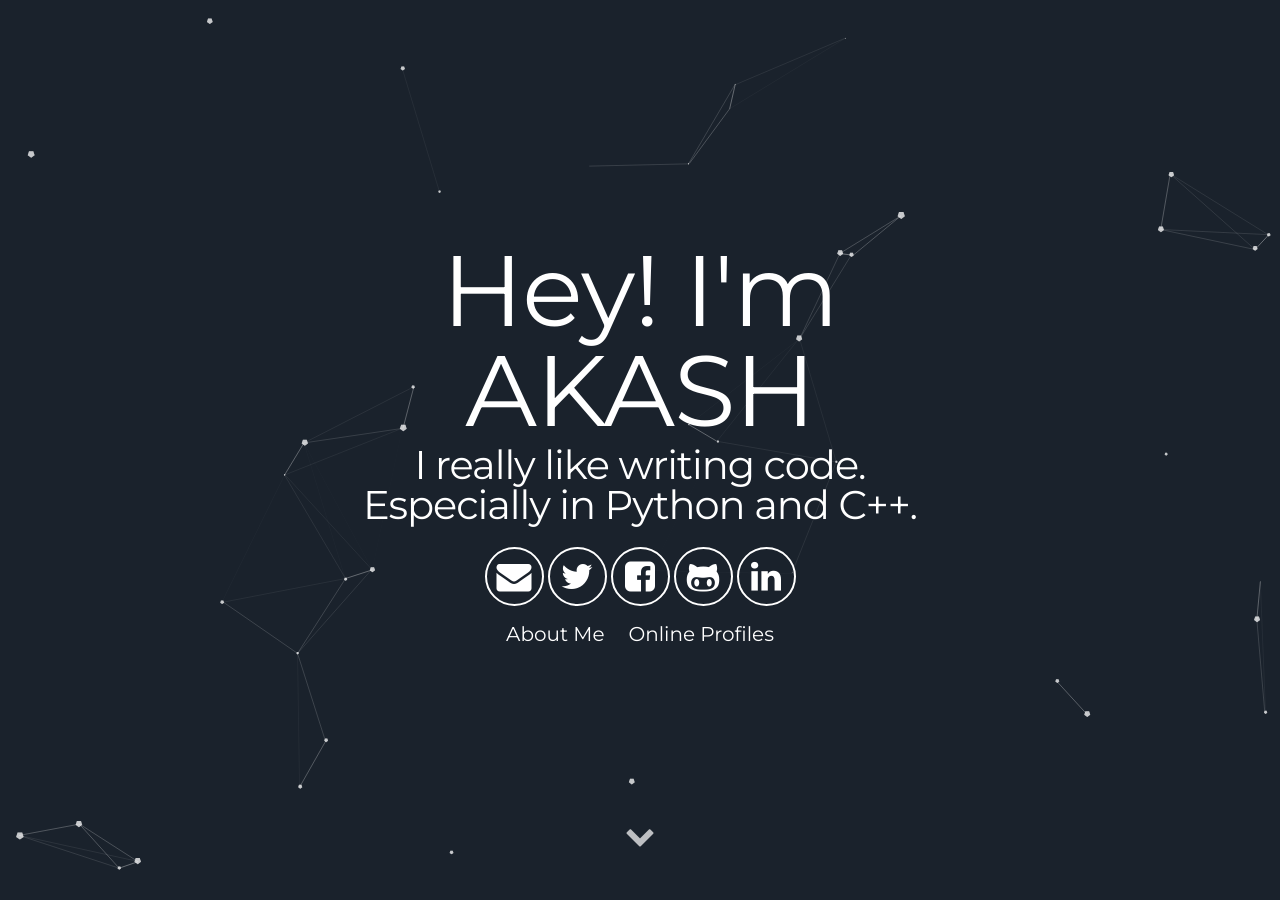
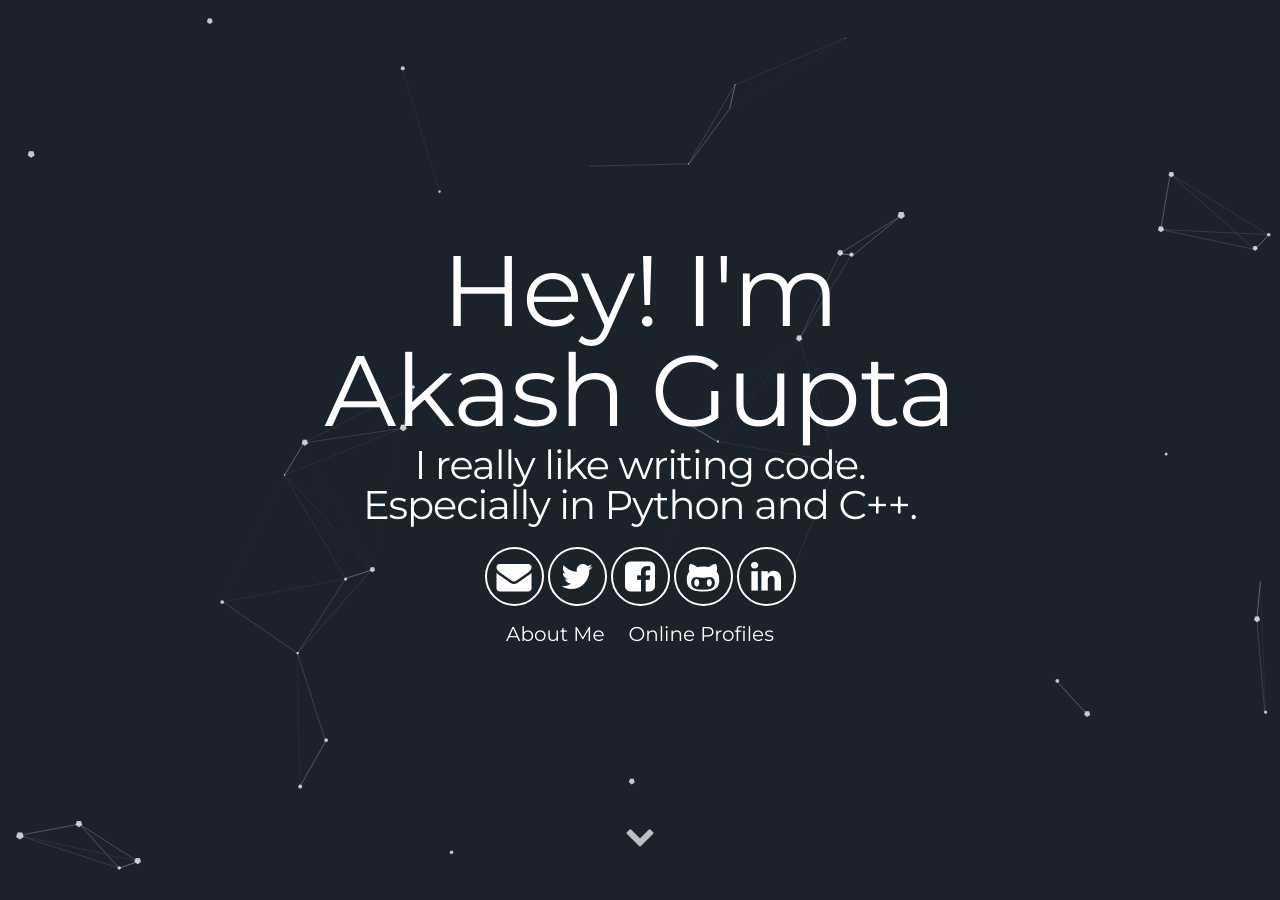
Before and after one commit to akash22gupta/akash22gupta.github.io, a Jekyll site: the page built from index.html, in a window 1280 px wide and 900 px high. Built offline with Jekyll 4.4.1, drawn with Linux system fonts in a browser that asks for light colours; some of the changed text lies outside the part shown.

Commit message:
Update _config.yml

```diff
--- a/_config.yml
+++ b/_config.yml
@@ -5,7 +5,7 @@ description: A website about my all projects and profiles
 # url: "localhost:3000" # the base hostname & protocol for your site e.g. http://willianjusten.com.br
 
 # User settings
-username: Hey! I'm AKASH
+username: Hey! I'm Akash Gupta
 user_description: Hi, I am a computer science graduate student at Illinois Institute of Technology, Chicago. I am actively seeking full time software engineer opportunity.
 user_title: I really like writing code. Especially in Python and C++.
 email: akash@hawk.iit.edu
```
